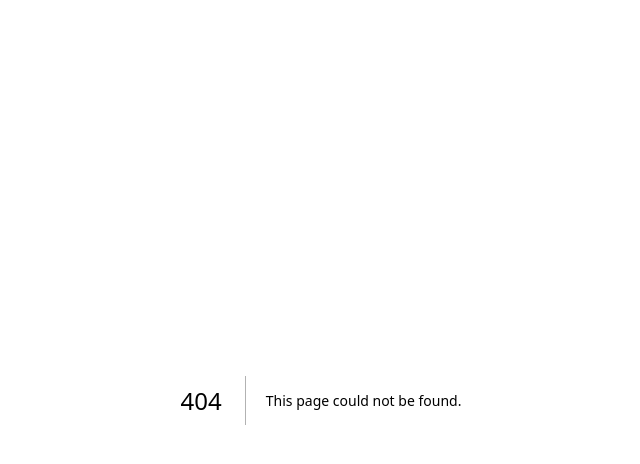
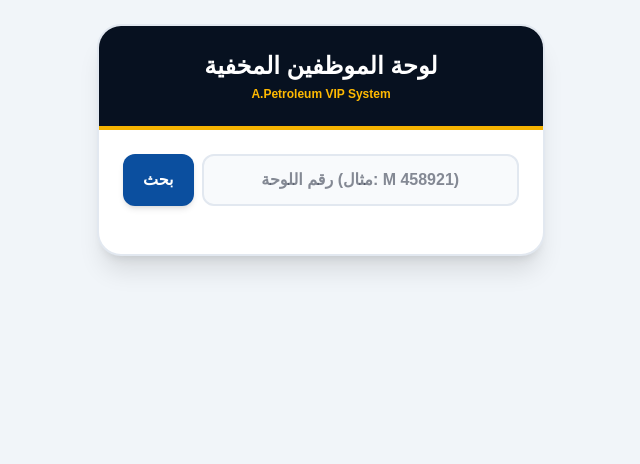
Before and after one commit to msaj/active-petroleum, a Next.js app: page /admin in a window 1280 px wide. Before the commit this address had no page. Shown: the top 464 px of the page, without its empty margins (319-959 px from the left). Built offline with nearby package versions, Linux system fonts and the light colour scheme; no server answers.

Commit message:
Create page.tsx

```diff
--- /dev/null
+++ b/app/admin/page.tsx
@@ -0,0 +1,211 @@
+"use client";
+
+import React, { useState, useEffect, Suspense } from "react";
+
+function AdminPanel() {
+  const [plate, setPlate] = useState("");
+  const [customer, setCustomer] = useState<any>(null);
+  const [loading, setLoading] = useState(false);
+  const [message, setMessage] = useState({ text: "", type: "" });
+  const [newKm, setNewKm] = useState("");
+
+  const SUPABASE_URL = process.env.NEXT_PUBLIC_SUPABASE_URL;
+  const SUPABASE_KEY = process.env.NEXT_PUBLIC_SUPABASE_ANON_KEY;
+
+  // قراءة رقم اللوحة من الـ QR Code مباشرة (إذا كان موجود بالرابط)
+  useEffect(() => {
+    const params = new URLSearchParams(window.location.search);
+    const plateParam = params.get("plate");
+    if (plateParam) {
+      setPlate(plateParam);
+      fetchCustomer(plateParam);
+    }
+  }, []);
+
+  const fetchCustomer = async (searchPlate: string) => {
+    if (!searchPlate) return;
+    setLoading(true);
+    setMessage({ text: "", type: "" });
+    setCustomer(null);
+
+    try {
+      const res = await fetch(`${SUPABASE_URL}/rest/v1/customers?plate_number=eq.${encodeURIComponent(searchPlate)}&select=*`, {
+        headers: {
+          'apikey': SUPABASE_KEY || "",
+          'Authorization': `Bearer ${SUPABASE_KEY}`
+        }
+      });
+      const data = await res.json();
+
+      if (data && data.length > 0) {
+        setCustomer(data[0]);
+      } else {
+        setMessage({ text: "السيارة غير مسجلة بالنظام. يرجى تسجيلها أولاً.", type: "error" });
+      }
+    } catch (err) {
+      setMessage({ text: "خطأ بالاتصال بقاعدة البيانات.", type: "error" });
+    }
+    setLoading(false);
+  };
+
+  const updateWashCount = async () => {
+    if (!customer) return;
+    setLoading(true);
+    let newCount = customer.wash_count + 1;
+    let alertMsg = "تم إضافة ختم غسيل بنجاح!";
+
+    // إذا وصل للغسلة السادسة
+    if (newCount >= 6) {
+      newCount = 0; // تصفير العداد بعد الغسلة المجانية
+      alertMsg = "مبروك! هذه الغسلة مجانية بالكامل. تم تصفير العداد للبدء من جديد.";
+    }
+
+    try {
+      await fetch(`${SUPABASE_URL}/rest/v1/customers?id=eq.${customer.id}`, {
+        method: 'PATCH',
+        headers: {
+          'Content-Type': 'application/json',
+          'apikey': SUPABASE_KEY || "",
+          'Authorization': `Bearer ${SUPABASE_KEY}`
+        },
+        body: JSON.stringify({ wash_count: newCount, last_visit: new Date().toISOString() })
+      });
+      setCustomer({ ...customer, wash_count: newCount });
+      setMessage({ text: alertMsg, type: "success" });
+    } catch (err) {
+      setMessage({ text: "فشل التحديث، حاول مجدداً.", type: "error" });
+    }
+    setLoading(false);
+  };
+
+  const updateOil = async () => {
+    if (!customer || !newKm) return;
+    setLoading(true);
+
+    try {
+      await fetch(`${SUPABASE_URL}/rest/v1/customers?id=eq.${customer.id}`, {
+        method: 'PATCH',
+        headers: {
+          'Content-Type': 'application/json',
+          'apikey': SUPABASE_KEY || "",
+          'Authorization': `Bearer ${SUPABASE_KEY}`
+        },
+        body: JSON.stringify({ current_km: parseInt(newKm), last_visit: new Date().toISOString() })
+      });
+      setCustomer({ ...customer, current_km: parseInt(newKm) });
+      setMessage({ text: "تم تحديث عداد الزيت بنجاح!", type: "success" });
+      setNewKm("");
+    } catch (err) {
+      setMessage({ text: "فشل التحديث، حاول مجدداً.", type: "error" });
+    }
+    setLoading(false);
+  };
+
+  return (
+    <div className="min-h-screen bg-slate-100 p-4 sm:p-6" dir="rtl" style={{ fontFamily: "'Cairo', sans-serif" }}>
+      <div className="max-w-md mx-auto bg-white rounded-3xl shadow-xl overflow-hidden border-2 border-slate-200">
+
+        <div className="bg-[#071120] p-6 text-center border-b-4 border-[#F5B301]">
+          <h1 className="text-2xl font-black text-white">لوحة الموظفين المخفية</h1>
+          <p className="text-amber-400 text-xs mt-1 font-bold">A.Petroleum VIP System</p>
+        </div>
+
+        <div className="p-6">
+          <div className="flex gap-2 mb-6">
+            <input
+              type="text"
+              placeholder="رقم اللوحة (مثال: M 458921)"
+              value={plate}
+              onChange={(e) => setPlate(e.target.value)}
+              className="flex-1 bg-slate-50 border-2 border-slate-200 rounded-xl px-4 py-3 font-black text-center text-slate-900 outline-none focus:border-[#0B4F9F] transition"
+              dir="ltr"
+            />
+            <button
+              onClick={() => fetchCustomer(plate)}
+              disabled={loading}
+              className="bg-[#0B4F9F] text-white px-5 rounded-xl font-bold shadow-md"
+            >
+              {loading ? "..." : "بحث"}
+            </button>
+          </div>
+
+          {message.text && (
+            <div className={`p-3 rounded-xl text-sm font-bold text-center mb-6 ${message.type === 'success' ? 'bg-emerald-100 text-emerald-800 border border-emerald-300' : 'bg-red-100 text-red-800 border border-red-300'}`}>
+              {message.text}
+            </div>
+          )}
+
+          {customer && (
+            <div className="space-y-6 animate-fade-in">
+              {/* بطاقة معلومات السيارة */}
+              <div className="bg-slate-900 text-white rounded-2xl p-5 shadow-inner">
+                <div className="text-amber-400 text-[10px] font-black tracking-widest uppercase mb-1">VIP Customer</div>
+                <div className="text-2xl font-black tracking-widest border-b border-slate-700 pb-3 mb-3" style={{ fontFamily: "'JetBrains Mono', monospace" }} dir="ltr">
+                  {customer.plate_number}
+                </div>
+                <div className="flex justify-between items-center text-sm font-bold">
+                  <span className="text-slate-400">آخر زيارة:</span>
+                  <span>{new Date(customer.last_visit).toLocaleDateString('en-GB')}</span>
+                </div>
+              </div>
+
+              {/* تحكم الغسيل */}
+              <div className="bg-blue-50 border-2 border-blue-100 rounded-2xl p-5">
+                <h3 className="font-black text-[#0B4F9F] mb-3">ولاء الغسيل (VIP Wash)</h3>
+                <div className="flex justify-between items-center mb-4">
+                  <span className="text-sm font-bold text-slate-600">رصيد الأختام الحالي:</span>
+                  <span className="bg-white border-2 border-[#F5B301] text-slate-900 px-3 py-1 rounded-lg font-black text-lg">
+                    {customer.wash_count} / 5
+                  </span>
+                </div>
+                <button
+                  onClick={updateWashCount}
+                  disabled={loading}
+                  className="w-full bg-[#0B4F9F] hover:bg-[#083B78] text-white py-3 rounded-xl font-black text-lg shadow-md transition"
+                >
+                  + إضافة ختم غسيل 🧼
+                </button>
+              </div>
+
+              {/* تحكم الزيت */}
+              <div className="bg-amber-50 border-2 border-amber-100 rounded-2xl p-5">
+                <h3 className="font-black text-amber-800 mb-3">سجل الزيوت والفلاتر</h3>
+                <div className="flex justify-between items-center mb-4">
+                  <span className="text-sm font-bold text-slate-600">آخر عداد:</span>
+                  <span className="font-black text-slate-900" dir="ltr">{customer.current_km.toLocaleString()} KM</span>
+                </div>
+                <div className="flex gap-2">
+                  <input
+                    type="number"
+                    placeholder="العداد الجديد..."
+                    value={newKm}
+                    onChange={(e) => setNewKm(e.target.value)}
+                    className="flex-1 bg-white border border-amber-200 rounded-xl px-3 py-2 font-bold text-center outline-none focus:border-amber-400"
+                    dir="ltr"
+                  />
+                  <button
+                    onClick={updateOil}
+                    disabled={loading}
+                    className="bg-[#F5B301] text-slate-900 px-4 py-2 rounded-xl font-black shadow-md"
+                  >
+                    تحديث
+                  </button>
+                </div>
+              </div>
+
+            </div>
+          )}
+        </div>
+      </div>
+    </div>
+  );
+}
+
+// التغليف بـ Suspense لمنع أخطاء الـ Build في Next.js عند قراءة الرابط
+export default function AdminPage() {
+  return (
+    <Suspense fallback={<div className="min-h-screen flex items-center justify-center font-black">جاري التحميل...</div>}>
+      <AdminPanel />
+    </Suspense>
+  );
+}
```
